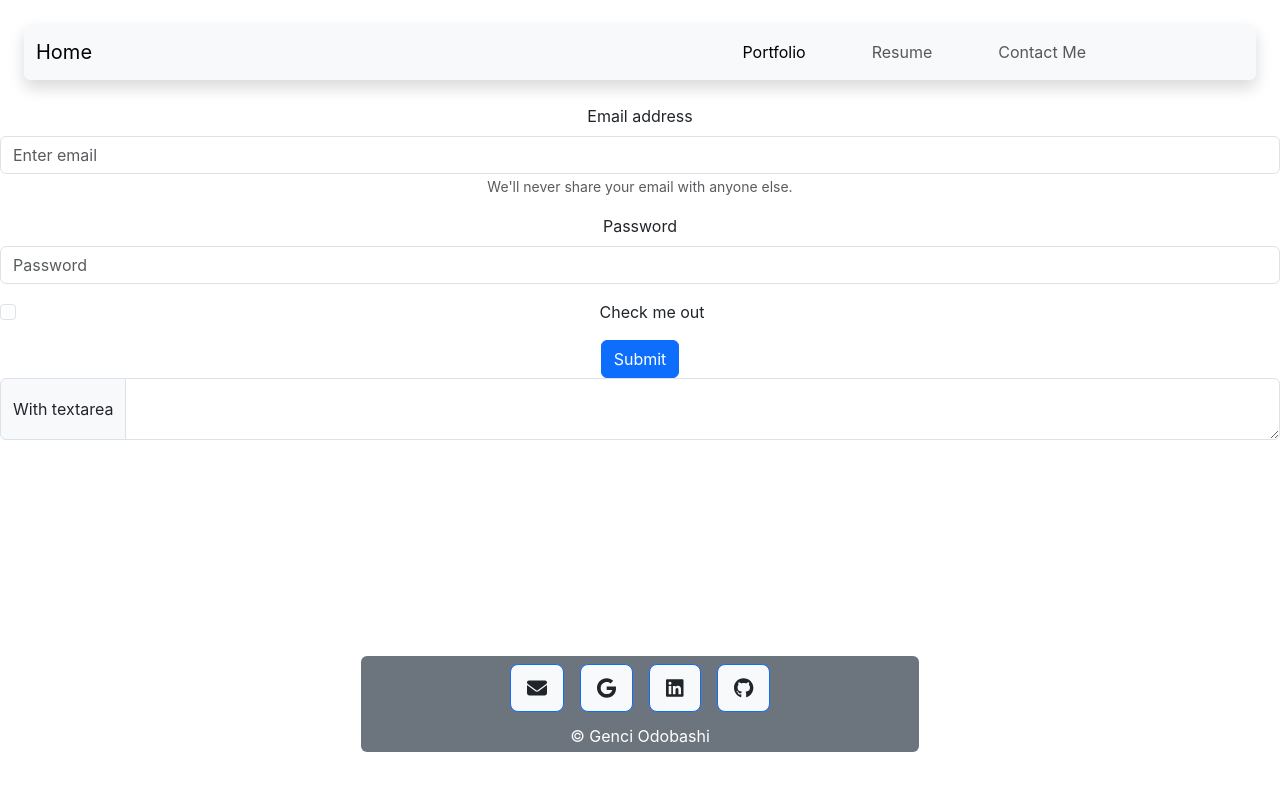
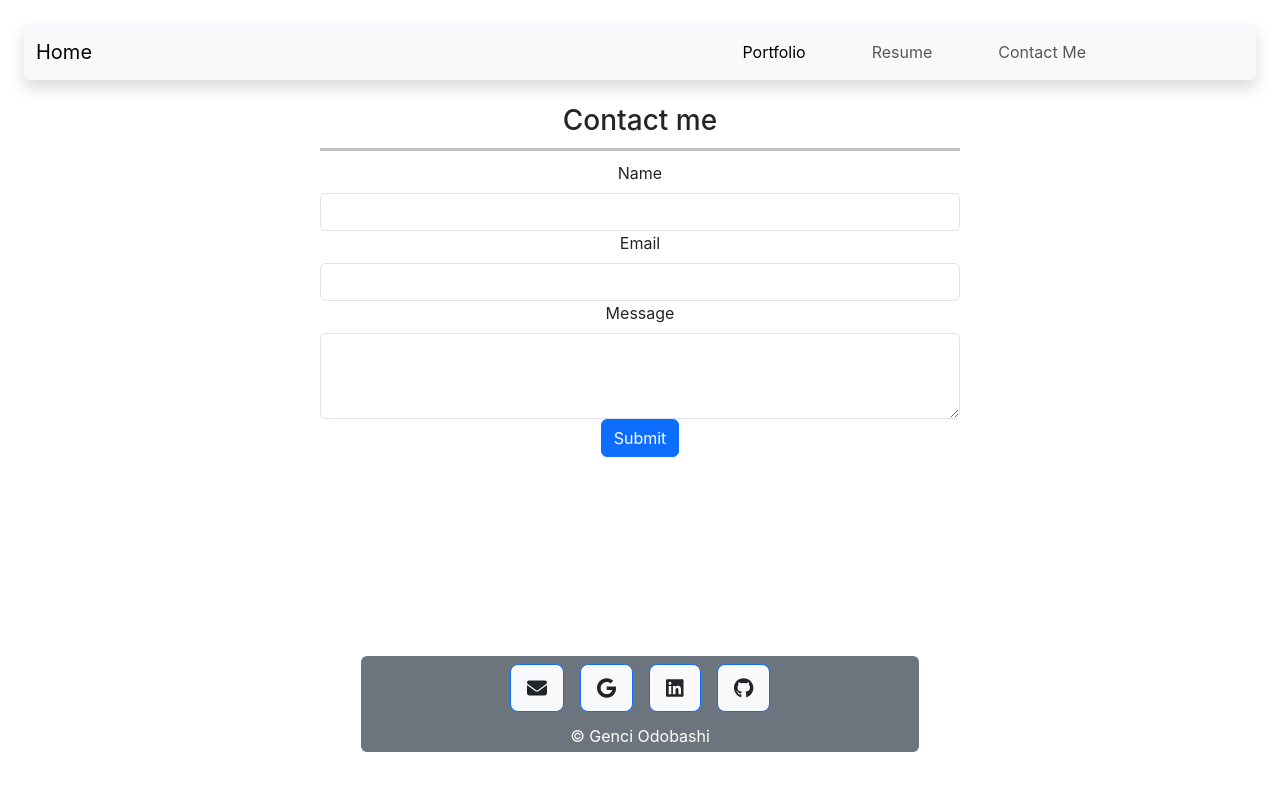
Before and after one commit to odobashigenci/react-portfolio, a React (Create React App) app: page /contact in a window 1280 px wide. Shown: the top 790 px of the page. Built offline with nearby package versions, Linux system fonts and the light colour scheme; the HTML template or start-up script is replaced by a standard one.

Commit message:
updating contact.js

```diff
--- a/package.json
+++ b/package.json
@@ -11,7 +11,13 @@
     "@testing-library/jest-dom": "^5.16.5",
     "@testing-library/react": "^13.4.0",
     "@testing-library/user-event": "^13.5.0",
+    "axios": "^1.4.0",
+    "body-parser": "^1.20.2",
     "bootstrap": "^5.3.0",
+    "cors": "^2.8.5",
+    "emailjs-com": "^3.2.0",
+    "express": "^4.18.2",
+    "nodemailer": "^6.9.4",
     "react": "^18.2.0",
     "react-bootstrap": "^2.7.4",
     "react-dom": "^18.2.0",
--- a/src/components/Contact.js
+++ b/src/components/Contact.js
@@ -1,34 +1,61 @@
+import React, { useEffect } from 'react';
+import emailjs from 'emailjs-com'; // Import the emailjs-com library
 import Button from 'react-bootstrap/Button';
 import Form from 'react-bootstrap/Form';
-import { InputGroup } from 'react-bootstrap';
+import { useState } from 'react';
 
-function ContactMe() {
+const ContactForm = () => {
+  useEffect(() => {
+    // Initialization of emailjs library when the component mounts
+    emailjs.init('TvCVcf-8LplcR0SxE');
+  }, []);
+
+  const [isFormSubmitted, setFormSubmitted] = useState(false);
+
+  const handleSubmit = (event) => {
+    event.preventDefault();
+    // generate a five-digit number for the contact_number variable
+    event.target.contact_number.value = Math.random() * 100000 | 0;
+    // these IDs from the previous steps
+    emailjs.sendForm('service_tir50ql', 'contact_form', event.target)
+      .then(function() {
+        console.log('SUCCESS!');
+        setFormSubmitted(true); // Set formSubmitted state to true on successful submission
+        // Reset form fields to empty strings after successful submission
+        event.target.from_name.value = '';
+        event.target.reply_to.value = '';
+        event.target.message.value = '';
+      }, function(error) {
+        console.log('FAILED...', error);
+      });
+  };
+
   return (
-      <Form>
-      <Form.Group className="mb-3" controlId="formBasicEmail">
-        <Form.Label>Email address</Form.Label>
-        <Form.Control type="email" placeholder="Enter email" />
-        <Form.Text className="text-muted">
-          We'll never share your email with anyone else.
-        </Form.Text>
-      </Form.Group>
+    <div>
+      <h3>Contact me</h3>
+      <hr className="divider" />
 
-      <Form.Group className="mb-3" controlId="formBasicPassword">
-        <Form.Label>Password</Form.Label>
-        <Form.Control type="password" placeholder="Password" />
-      </Form.Group>
-      <Form.Group className="mb-3" controlId="formBasicCheckbox">
-        <Form.Check type="checkbox" label="Check me out" />
-      </Form.Group>
+      <div>
+
+      <Form id="contact-form" onSubmit={handleSubmit} style={{width: '50%', margin: 'auto'}}>
+          <Form.Group className="mb-3" controlId="exampleForm.ControlForm.Control1">
+            <Form.Control type="hidden" name="contact_number" />
+            <Form.Label>Name</Form.Label>
+            <Form.Control type="text" name="from_name" />
+            <Form.Label>Email</Form.Label>
+            <Form.Control type="email" name="reply_to" />
+            <Form.Label>Message</Form.Label>
+            <Form.Control as="textarea" name="message" rows={3} />
             <Button variant="primary" type="submit">
               Submit
             </Button>
-      <InputGroup>
-        <InputGroup.Text>With textarea</InputGroup.Text>
-        <Form.Control as="textarea" aria-label="With textarea" />
-      </InputGroup>
+            {isFormSubmitted && <p>Form submitted successfully!</p>}
+          </Form.Group>
         </Form>
+    </div>
+
+    </div>
   );
-}
+};
 
-export default ContactMe
+export default ContactForm;
```
Also changed, not shown: 1 other file (tests, documents, lock files or other folders). Lines whose indentation alone changed are shown as unchanged.
